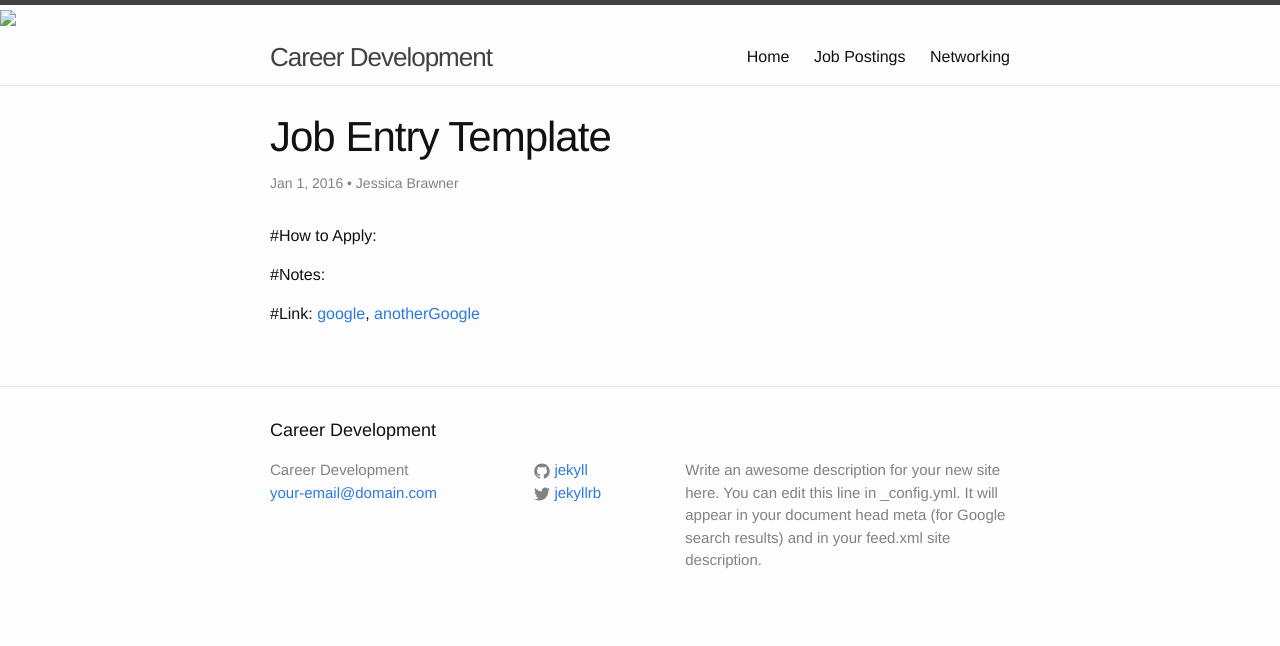
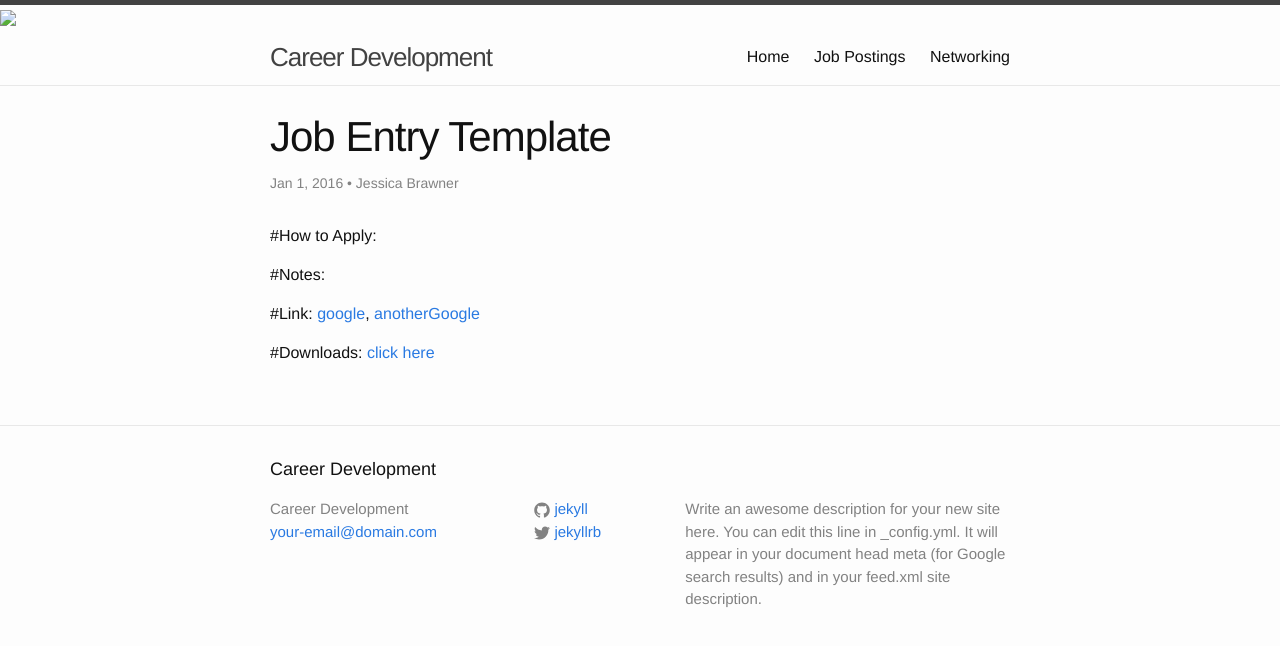
Before and after one commit to C-Stein/CareerDev, a Jekyll site: the page built from _posts/2016-01-01-job-entry-template.md, in a window 1280 px wide. Shown: the top 646 px of the page. Built offline with Jekyll 4.4.1, drawn with Linux system fonts in a browser that asks for light colours.

Commit message:
added job entry template

```diff
--- a/_posts/2016-01-01-job-entry-template.md
+++ b/_posts/2016-01-01-job-entry-template.md
@@ -14,5 +14,7 @@ author: "Jessica Brawner"
 
 #Link: [google], [anotherGoogle]
 
+#Downloads: [click here]({{ site.url }}/assets/mydoc.pdf)
+
 [google]: http://www.google.com
 [anotherGoogle]: http://www.google.com/about/careers/
```
